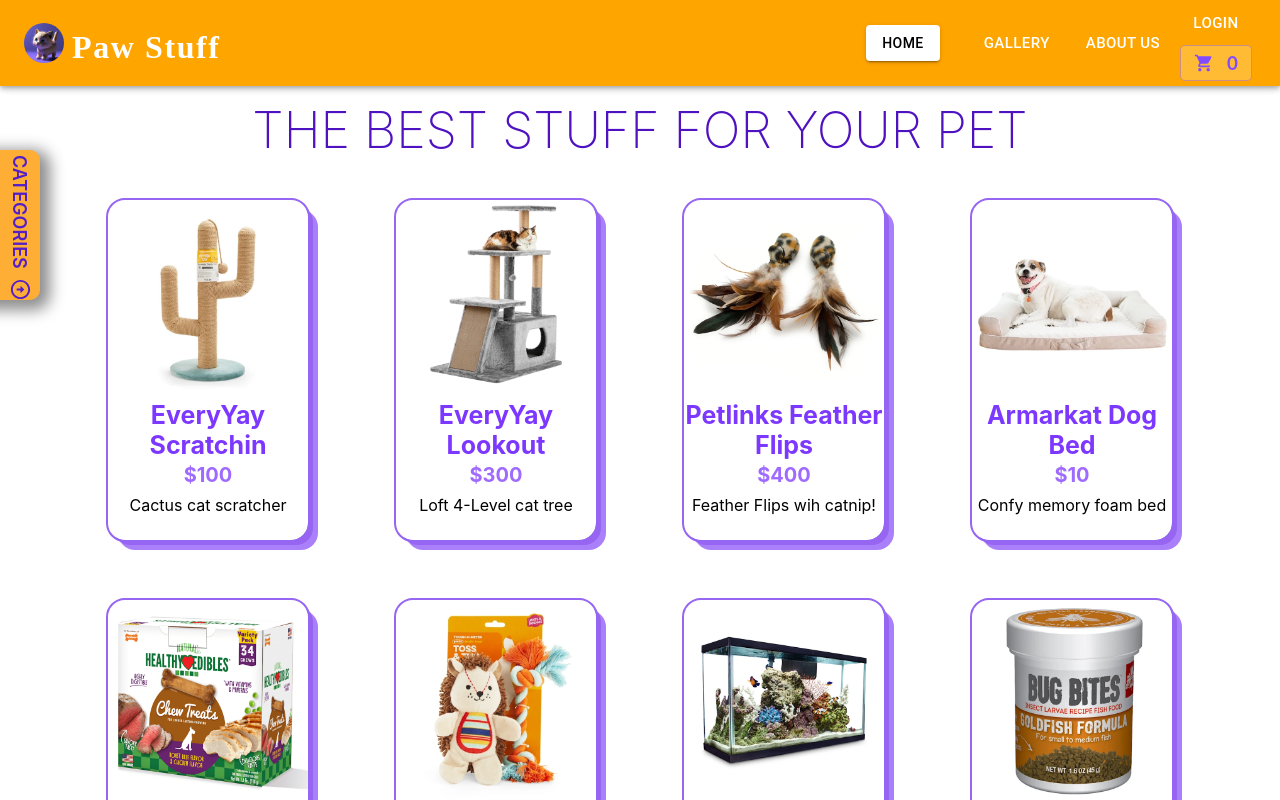
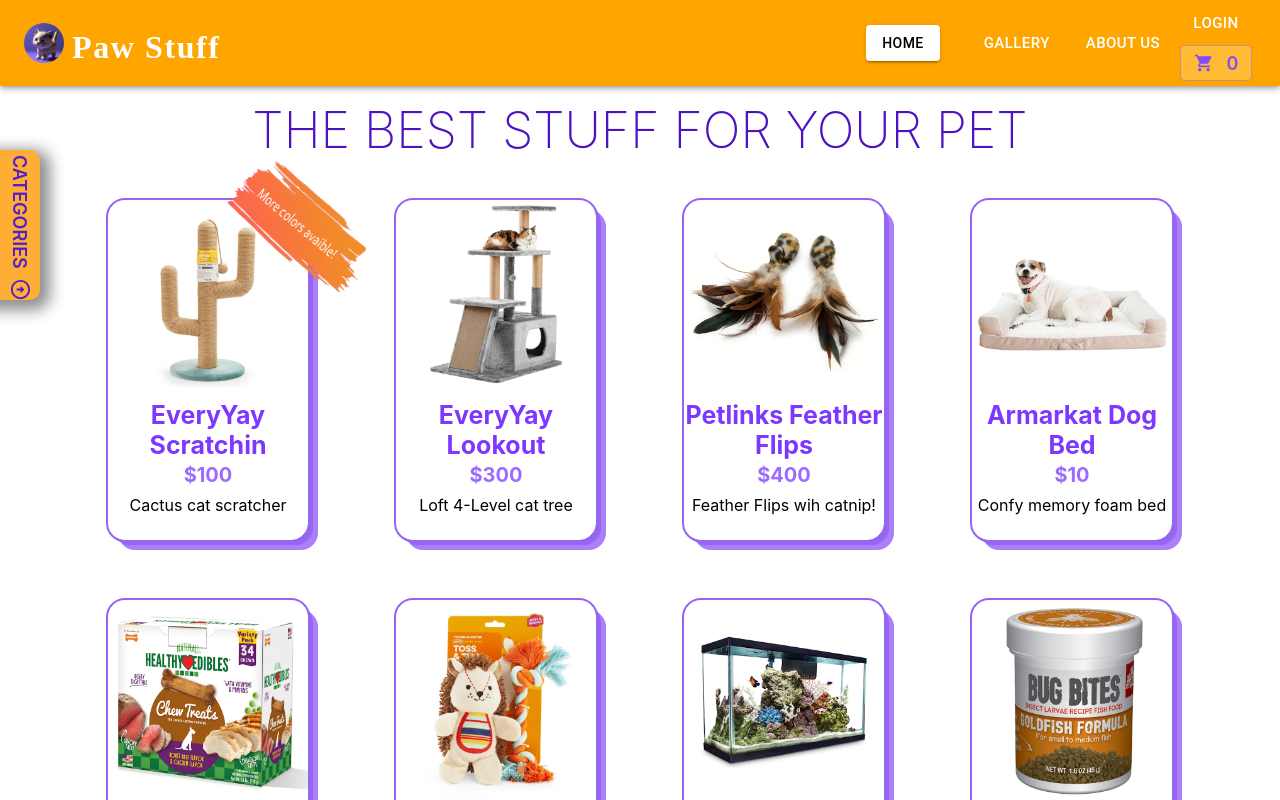
Before and after one commit to FranSemprini/CoderhouseReact, a React (Create React App) app: page / in a window 1280 px wide. Shown: the top 800 px of the page. Built offline with nearby package versions, Linux system fonts and the light colour scheme.

Commit message:
Item Count modified

```diff
--- a/src/components/Item/Item.js
+++ b/src/components/Item/Item.js
@@ -1,6 +1,7 @@
 import './Item.scss'
 import placeholder from '../../assets/placeholder.png'
 import { Link } from 'react-router-dom'
+import moreColors from '../../assets/moreColors.png'
 
 export const Item = ({ producto }) => {
 
@@ -12,6 +13,7 @@
                 <h4>{producto.nombre}</h4>
                 <h5>${producto.precio}</h5>
                 <p>{producto.descripcion}</p>
+                {producto.colours.length > 1 && <img className='product__colors' src={moreColors} />}
             </div>
         </Link>
     )
--- a/src/components/Item/Item.scss
+++ b/src/components/Item/Item.scss
@@ -4,6 +4,7 @@
 }
 
 .product {
+    position: relative;
     background-color: white;
     text-align: center;
     width: 200px;
@@ -32,10 +33,17 @@
     .stock {
         align-self: flex-end
     }
+    .product__colors {
+        position: absolute;
+        left: 90px;
+        top: -20px;
+        rotate: 40deg;
+    }
     &:hover {
         animation-direction:alternate;
         transform: translateY(-10px);
         box-shadow: 0px 8px 18px 8px #9665f1;    }
+
 }
 
 .product > img {
--- a/src/components/ItemCount/ItemCount.js
+++ b/src/components/ItemCount/ItemCount.js
@@ -3,33 +3,33 @@
 import Button from '@mui/material/Button';
 import { IconButton } from "@mui/material"
 import './ItemCount.scss'
-import { useState } from 'react';
 
-export const ItemCount = ({ initial, stock, onAdd}) => {
-
-    const [counter, setCounter] = useState(initial)
+export const ItemCount = ({stock, counter , onAdd, handleAddCart, price}) => {
 
     const handleSubstract = () => {
-        counter > 1 && setCounter(counter - 1)
+        counter > 1 && onAdd(counter - 1)
     }
 
     const handleAdd = () => {
-        counter < stock && setCounter(counter + 1)
+        counter < stock && onAdd(counter + 1)
     }
+
+    console.log(counter)
+    console.log(price)
 
     return (
         <div className='main__container'>
             <div className='container__buttons'>
-                    <IconButton onClick={handleSubstract} disabled={counter === 1}>
+                    <IconButton onClick={handleSubstract} disabled={counter === 1 || counter === `Sin Stock`}>
                         <IndeterminateCheckBoxIcon className='product__button' />
                     </IconButton>
                     <span className='product__counter'>{counter} </span>
-                    <IconButton onClick={handleAdd} disabled={stock === counter}>
+                    <IconButton onClick={handleAdd} disabled={stock === counter || counter === `Sin Stock`}>
                         <AddBoxIcon className='product__button' />
                     </IconButton>
             </div>
             <div className='container__add'>
-                <Button className='button__add' variant="contained" sx={{ backgroundColor: `#834bff`, '&:hover': { backgroundColor: '#551fc8' } }}>Add to cart</Button>
+                <Button onClick={handleAddCart} className='button__add' variant="contained" sx={{ backgroundColor: `#834bff`, '&:hover': { backgroundColor: '#551fc8' } }} disabled={counter === `Sin Stock`}>Add to cart {!isNaN(counter) && counter * price}</Button>
             </div>
         </div>
 
--- a/src/components/ItemDetail/ItemDetail.js
+++ b/src/components/ItemDetail/ItemDetail.js
@@ -1,7 +1,21 @@
+import { useState } from "react"
 import { ItemCount } from "../ItemCount/ItemCount"
 import './ItemDetail.scss'
+import { Select } from "../Select/Select.js"
+
+
 
 export const ItemDetail = ({ item }) => {
+
+    const [counter, setCounter] = useState(item.stock > 1 ? 1 : `Sin Stock`)
+
+    const handleAddCart = () => {
+        const itemToCart = {
+            id: item.id,
+            counter,
+        }
+        console.log(itemToCart)
+    }
 
     return (
         <div className="itemDetail__container">
@@ -15,7 +29,7 @@
                     <h4 className="ItemDetail__stock">Stock: {item.stock}</h4>
                     <p className="ItemDetail__desc">{item.descripcion2}</p>
                 </div>
-                <div className="ItemDetail__cant"><ItemCount initial={item.stock > 1 ? 1 : 0} stock={item.stock} /></div>
+                <div className="ItemDetail__cant"><ItemCount stock={item.stock} counter={counter} onAdd={setCounter} handleAddCart={handleAddCart} price={item.precio} /></div>
             </div>
         </div>
     )
--- a/src/components/ItemListContainer/ItemListContainer.js
+++ b/src/components/ItemListContainer/ItemListContainer.js
@@ -12,7 +12,6 @@
     const [productos, setProductos] = useState([])
     const [loading, setLoading] = useState(true)
     const {categoryId} = useParams()
-    console.log(categoryId)
 
     const promiseItemListContainer = () => {
         return new Promise((resolve, reject) => {
--- a/src/components/NavBar/NavBar.js
+++ b/src/components/NavBar/NavBar.js
@@ -26,7 +26,7 @@
   };
 
   return (
-    <AppBar position="fixed" sx={{ color: 'ligth-blue', backgroundColor: 'orange', borderColor: 'amber'}}>
+    <AppBar position="fixed" sx={{ color: 'ligth-blue', backgroundColor: 'orange', borderColor: 'amber' }}>
       <Container maxWidth="xl">
         <Toolbar disableGutters sx={{ justifyContent: 'space-between' }}>
           <Box sx={{ display: { xs: 'flex', sm: 'none' } }}>
@@ -61,6 +61,7 @@
               <MenuItem onClick={handleClose}>AboutUs</MenuItem>
             </Menu>
           </Box>
+          <Link to="/" className="navigate__links">
             <Box sx={{ display: 'flex', alignItems: 'center' }}>
               <Avatar alt="Remy Sharp" src={logo} />
               <Typography
@@ -80,6 +81,7 @@
                 Paw Stuff
               </Typography>
             </Box>
+          </Link>
           <Box sx={{ display: { xs: 'none', sm: 'flex', alignItems: `center` } }}>
             <div className="navBar__links">
               <Link to="/" className="navigate__links">
@@ -103,10 +105,10 @@
                 },
               }}>About us</Button>
             </div>
-            <Box component="div" sx={{ display: 'inline-grid', alignItems: `center`,  justifyItems: `center`,  }}>
+            <Box component="div" sx={{ display: 'inline-grid', alignItems: `center`, justifyItems: `center`, }}>
               <div className="navBar__links">
                 <Button variant="text" sx={{
-                  color: 'white', backgroundColor: 'orange', borderColor: 'black', ml: 1, mr:1, mt: 0.5, '&:hover': {
+                  color: 'white', backgroundColor: 'orange', borderColor: 'black', ml: 1, mr: 1, mt: 0.5, '&:hover': {
                     color: `white`,
                     background: "#834bff",
                   },
--- a/src/components/NavBar/NavBar.scss
+++ b/src/components/NavBar/NavBar.scss
@@ -4,4 +4,5 @@
 
 .navigate__links {
     text-decoration: none;
+    color: white;
 }
--- /dev/null
+++ b/src/components/Select/Select.js
@@ -0,0 +1,11 @@
+
+export const Select = ({ options = [], onSelect}) => {
+
+    return (
+        options.map((i) =>
+            <div key={i.value} onClick={ () => {onSelect(i.value)}}>
+                <div><p>{i.text}</p></div>
+            </div>
+        )
+    )
+}
--- a/src/data/stock.js
+++ b/src/data/stock.js
@@ -16,8 +16,9 @@
         precio: 100,
         descripcion: 'Cactus cat scratcher',
         descripcion2: "The EveryYay Scratchin' The Surface Cactus Cat Scratcher offers an intriguing surface your furry friend will totally dig. We know cats love to scratch. That's why we nailed it with this fun design they'll prefer over scribbling masterpieces on furniture.",
-        img:  photo1 ,
-        stock: 100,
+        img: photo1,
+        stock: 20,
+        colours: [{ value: 'marron', text: 'Marron'}, { value: 'azul', text: 'Azul'}],
         category: `cats`
     },
     {
@@ -28,6 +29,7 @@
         descripcion2: "The EveryYay Lookout Loft 4-Level Cat Tree for Big & Senior Cats treats them to a life of luxury. Designed with a handy ramp that grants them access to hideaways and wide perches, your feline friend will adore this tower as they watch over their kingdom below. Whether it's time to play, stretch, scratch, or nap, there's never a dull moment around here. After all, it's your cat's world. We're just living in it.",
         img: photo2,
         stock: 75,
+        colours: [{ value: `default`, text: `Default` }],
         category: `cats`
     },
     {
@@ -38,6 +40,7 @@
         descripcion2: "Feathery twist on feline fun! Better For Your Cat Round out your cat's toy box with Feather Flips, a chase-able trio of fleece balls that zip, flip, and flutter unpredictably. The feather attachment provides the unique twist to this toy, and can be easily removed or used with other SmartyKat toy.",
         img: photo3,
         stock: 75,
+        colours: [],
         category: `cats`
     },
     {
@@ -48,6 +51,7 @@
         descripcion2: "Give your pet the restful sleep they deserve with a Armarkat memory foam Indoor/Outdoor Orthopedic pet bed. Solid orthopedic foam provides your pet with extra support and cushioning for maximum comfort. Better rest for your pet can lead to improved overall health for you pet.",
         img: photo4,
         stock: 100,
+        colours: [],
         category: `dogs`
     },
     {
@@ -58,6 +62,7 @@
         descripcion2: "Nylabone Healthy Edibles 2 Flavor Variety Pack Dog Bone Chews are tasty, all-natural dog bones that tickle the taste buds and support your dog’s overall health. These treats do not contain gluten, plastic, artificial preservatives, or added salt or sugar. The only things added to these dog bones are extra vitamins and minerals to keep your dog healthy and happy.",
         img: photo5,
         stock: 120,
+        colours: [],
         category: `dogs`
     },
     {
@@ -68,6 +73,7 @@
         descripcion2: "Treat your pup to this Leaps & Bounds Hedgehog Rope 2-pack! Double the fun with a plush hedgehog toy that squeaks and crackles and tough rope..",
         img: photo6,
         stock: 150,
+        colours: [],
         category: `dogs`
     },
     {
@@ -78,6 +84,7 @@
         descripcion2: "The Aqueon standard 29-gallon glass aquarium is a dependable option for your pet’s new home. Its high-quality construction and clean silicone edges make this fish tank a great choice—whether you’re a beginner fish pet parent or simply purchasing a larger tank. This all-glass aquarium can be used to create either freshwater or marine aquatic environments for inviting new pets into your home.",
         img: photo7,
         stock: 10,
+        colours: [],
         category: `fish`
     },
     {
@@ -88,6 +95,7 @@
         descripcion2: "Fluval Bug Bites are specifically formulated to address the natural, insect-based feeding habits of fish, providing essential nutrients vital to their growth and development. Naturally palatable! Sustainable Development!",
         img: photo8,
         stock: 25,
+        colours: [],
         category: `fish`
     },
     {
@@ -97,7 +105,8 @@
         descripcion: 'Small freshwater plant',
         descripcion2: "This freshwater plant can grow upwards of 12 inches in width and is equally suitable for aquariums, terrariums, and paludariums alike. This plant can grow fully submerged or partially, and does well attached to large rocks or on logs.",
         img: photo9,
-        stock: 25,
+        stock: 0,
+        colours: [],
         category: `fish`
     },
 
```
Also changed, not shown: src/assets/moreColors.png (added), src/assets/photo1-b.webp (added). Lines whose indentation alone changed are shown as unchanged.
